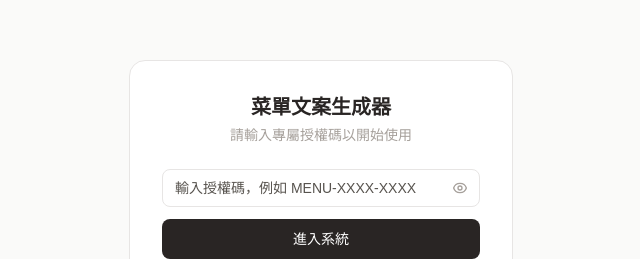
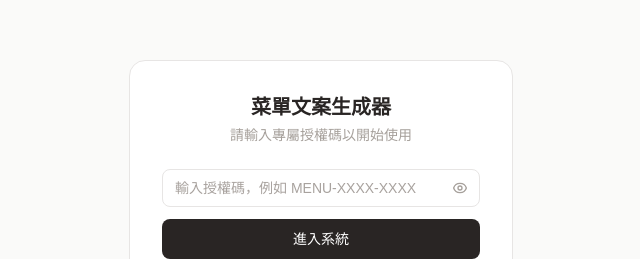
Before and after one commit to odosnews-blip/menu-copy-generator, a Next.js app: page / in a window 1280 px wide. Shown: the part 204-463 px from the top of the page, without its empty margins (319-959 px from the left). Built offline with nearby package versions, Linux system fonts and the light colour scheme.

Commit message:
ui: lighten placeholder to stone-400, set input text to near-black

```diff
--- a/app/globals.css
+++ b/app/globals.css
@@ -26,6 +26,10 @@ body {
 }
 
 ::placeholder {
-  color: #57534e;
+  color: #a8a29e;
   opacity: 1;
 }
+
+input, textarea, select {
+  color: #1c1917;
+}
```
